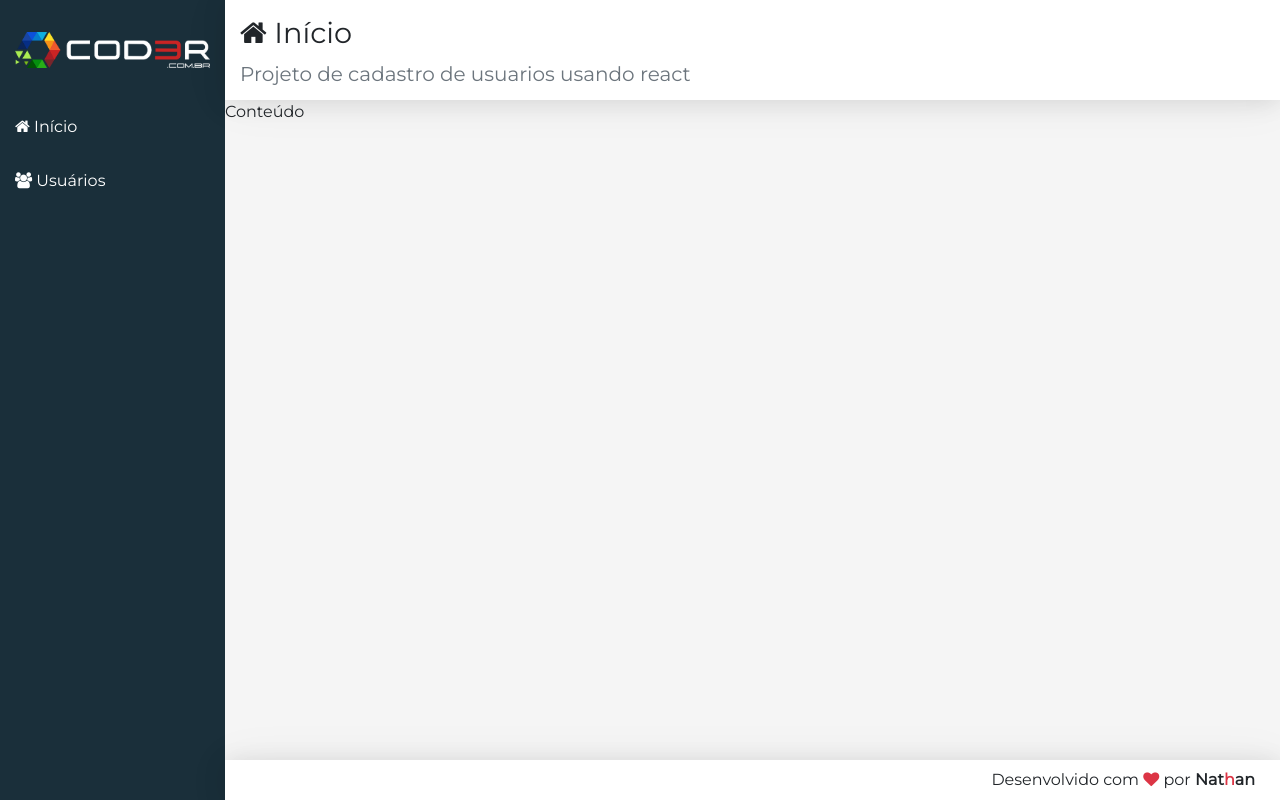
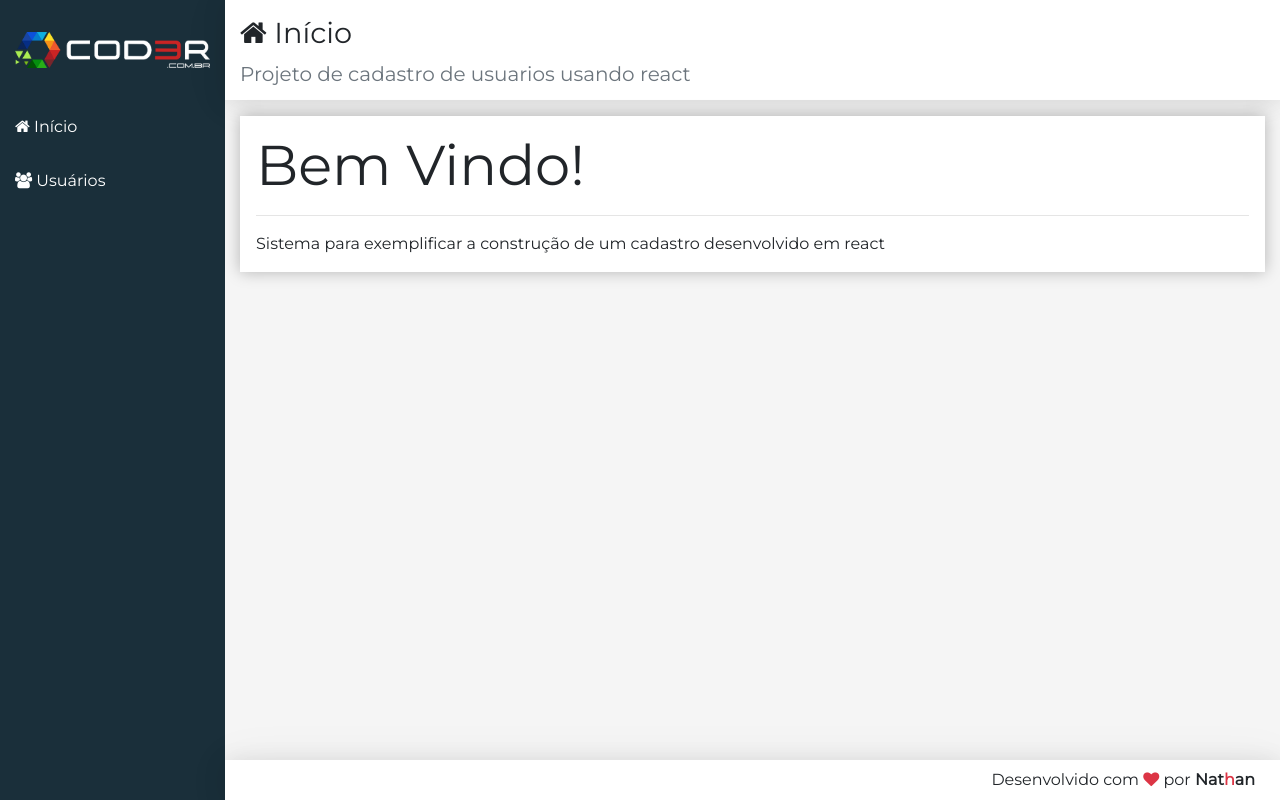
Before and after one commit to nathan-vm/CRUD-react, a React (Create React App) app in the folder frontend/: page /users in a window 1280 px wide. Built offline with nearby package versions, Linux system fonts and the light colour scheme.

Commit message:
Home feita

```diff
--- /dev/null
+++ b/frontend/src/components/home/Home.jsx
@@ -0,0 +1,10 @@
+import React from 'react'
+import Main from '../template/Main'
+
+export default props=>
+<Main icon="home" title="Início"
+subtitle="Projeto de cadastro de usuarios usando react ">
+    <div className="display-4"> Bem Vindo!</div>
+    <hr/>
+    <p className="mb-0">Sistema para exemplificar a construção de um cadastro desenvolvido em react</p>
+</Main>
--- a/frontend/src/components/template/Main.css
+++ b/frontend/src/components/template/Main.css
@@ -0,0 +1,4 @@
+main > div {
+    background-color: white;
+    box-shadow: 0px 0px 15px #0004;
+}
--- a/frontend/src/components/template/Main.jsx
+++ b/frontend/src/components/template/Main.jsx
@@ -4,8 +4,10 @@ import Header from './Header'
 
 export default props =>
     <React.Fragment>
-        <Header {...props} ></Header>
-        <main className="content">
-            Conteúdo
+        <Header {...props} />
+        <main className="content container-fluid">
+            <div className="p-3 mt-3">
+                {props.children}
+            </div>
         </main>
     </React.Fragment>
--- a/frontend/src/main/App.jsx
+++ b/frontend/src/main/App.jsx
@@ -5,14 +5,13 @@ import React from 'react'
 
 import Logo from '../components/template/Logo'
 import Nav from '../components/template/Nav'
-import Main from '../components/template/Main'
+import Home from '../components/home/Home'
 import Footer from '../components/template/Footer'
 
 export default props=>
     <div className="app">
         <Logo/>
         <Nav/>
-        <Main icon="home" title="Início"
-            subtitle="Projeto de cadastro de usuarios usando react "/>
+        <Home/>
         <Footer/>
     </div>
```
